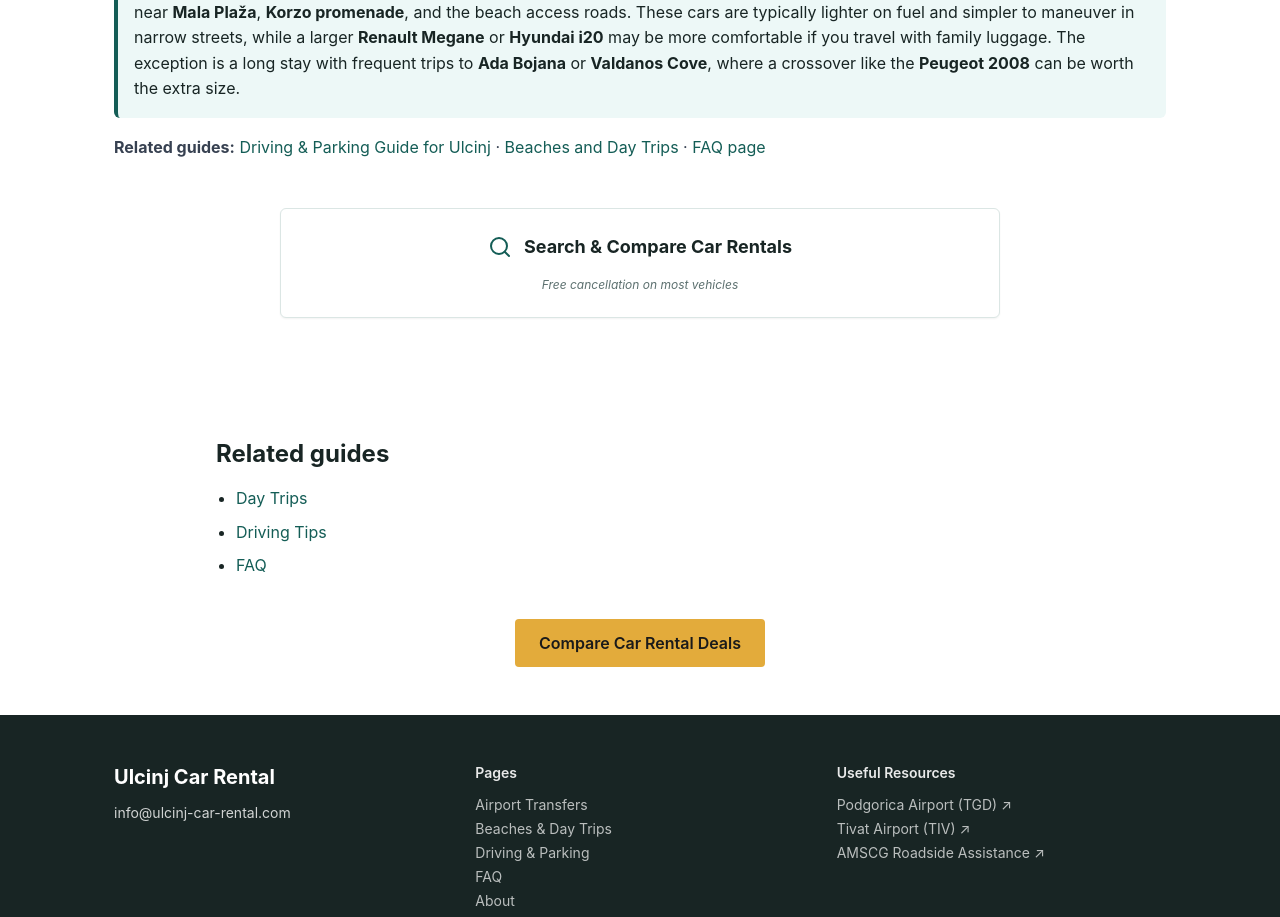
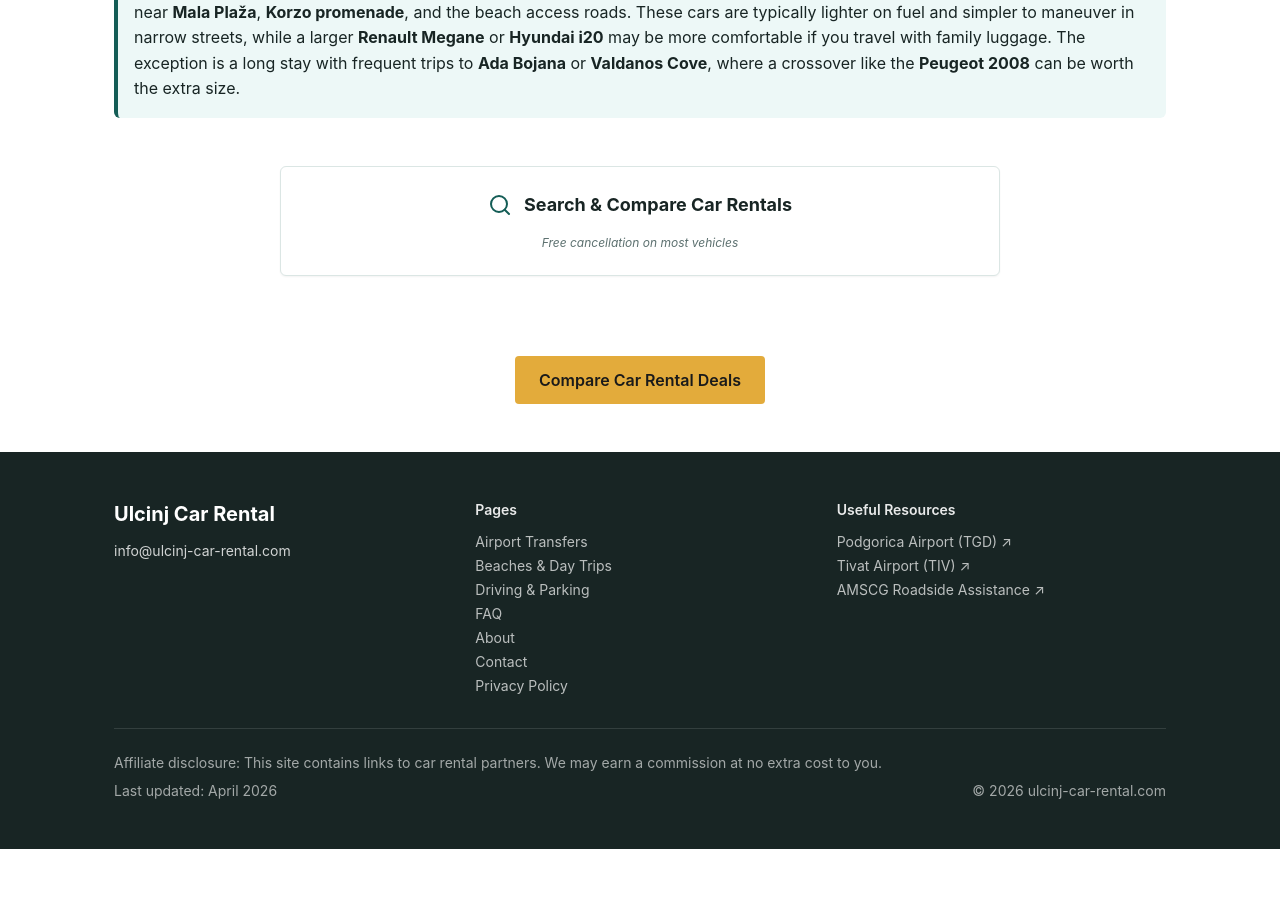
Before and after one commit to LeadGate/ulcinj-car-rental, a React (Vite) app: page /airport-transfers in a window 1280 px wide. Shown: the part 7700-8617 px from the top of the page. After the commit the page ends 8549 px from the top, so only its background shows below. Built offline with nearby package versions, Linux system fonts and the light colour scheme; the HTML template or start-up script is replaced by a standard one.

Commit message:
fix: remove duplicate Related guides from airport-transfers page

```diff
--- a/src/pages/AirportTransfers.tsx
+++ b/src/pages/AirportTransfers.tsx
@@ -170,18 +170,8 @@
           <p className="text-gray-700 mb-4 leading-relaxed">Choose <strong>full coverage</strong> or at least <strong>SCDW</strong> if you want the lowest out-of-pocket risk on a Montenegro rental car. Standard <strong>CDW</strong> may still leave an <strong>excess/deductible</strong> or <strong>franchise</strong>, and some companies require a card <strong>preauthorisation</strong> before release of the vehicle. The caveat is that even full coverage can exclude tires, glass, underbody damage, or unauthorized border crossings near <strong>Sukobin/Muriqan</strong>.</p>
           <h3 className="text-xl font-bold mt-6 mb-3">What car is best for Ulcinj beaches and city parking?</h3>
           <InfoBox><p>A compact model such as <strong>Hyundai i10</strong>, <strong>Opel Corsa</strong>, <strong>Peugeot 208</strong>, or <strong>Citroën C3</strong> is usually best for Ulcinj because it is easier to park near <strong>Mala Plaža</strong>, <strong>Korzo promenade</strong>, and the beach access roads. These cars are typically lighter on fuel and simpler to maneuver in narrow streets, while a larger <strong>Renault Megane</strong> or <strong>Hyundai i20</strong> may be more comfortable if you travel with family luggage. The exception is a long stay with frequent trips to <strong>Ada Bojana</strong> or <strong>Valdanos Cove</strong>, where a crossover like the <strong>Peugeot 2008</strong> can be worth the extra size.</p></InfoBox>
-          <p className="text-gray-700 mb-4 leading-relaxed"><strong>Related guides:</strong> <a href="/driving-parking-guide" target="_blank" rel="noopener noreferrer" className="text-primary hover:underline">Driving &amp; Parking Guide for Ulcinj</a> · <a href="/beaches-day-trips" target="_blank" rel="noopener noreferrer" className="text-primary hover:underline">Beaches and Day Trips</a> · <a href="/faq" target="_blank" rel="noopener noreferrer" className="text-primary hover:underline">FAQ page</a></p>
           <AffiliateWidget />
       </Section>
-
-      <section className="container max-w-4xl py-10">
-        <h2 className="text-xl md:text-2xl font-bold mb-4">Related guides</h2>
-        <ul className="space-y-2 list-disc pl-5">
-          <li><a href="/beaches-day-trips" className="text-primary hover:underline">Day Trips</a></li>
-          <li><a href="/driving-parking-guide" className="text-primary hover:underline">Driving Tips</a></li>
-          <li><a href="/faq" className="text-primary hover:underline">FAQ</a></li>
-        </ul>
-      </section>
 
       <div className="flex justify-center pb-12">
         <a href="/#compare" className="cta-button">Compare Car Rental Deals</a>
```
Also changed, not shown: 17 other files (tests, documents, lock files or other folders).
